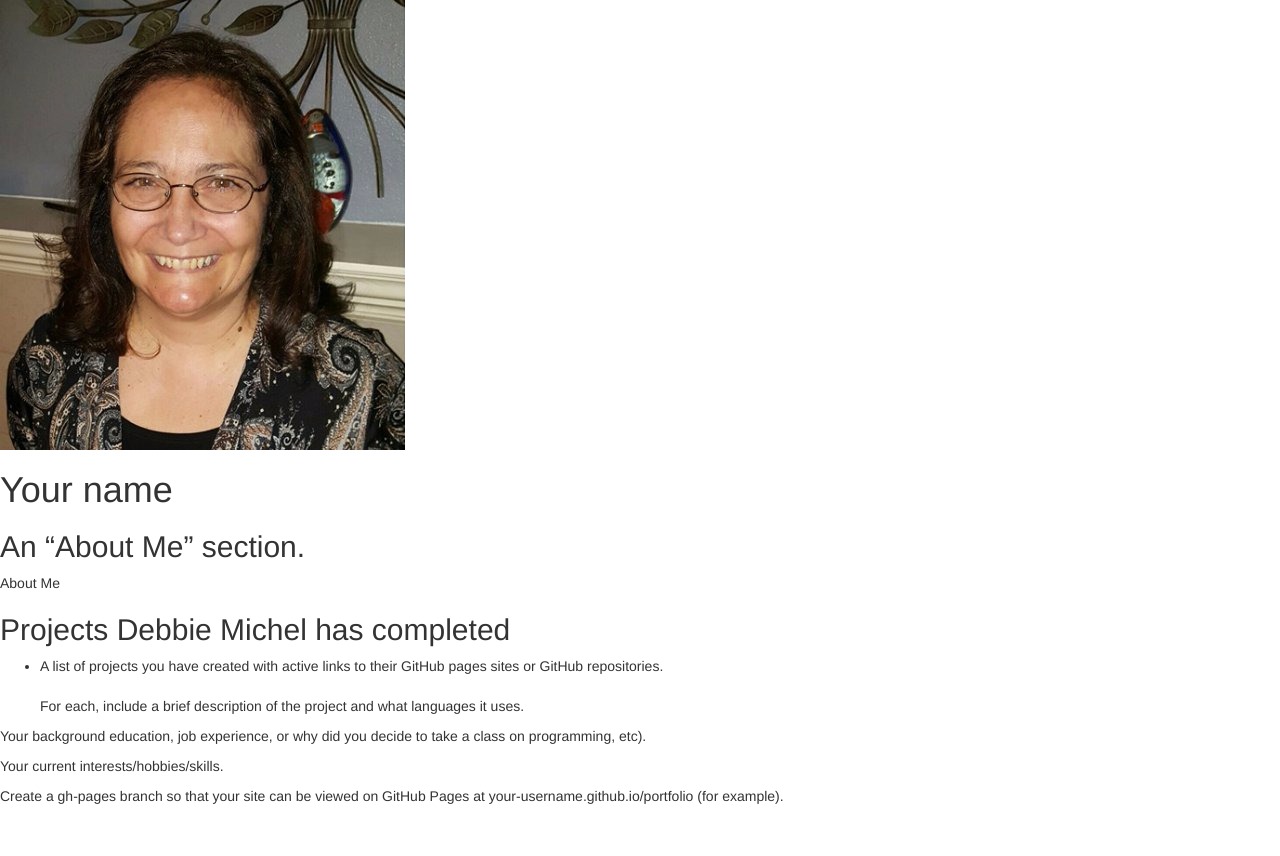
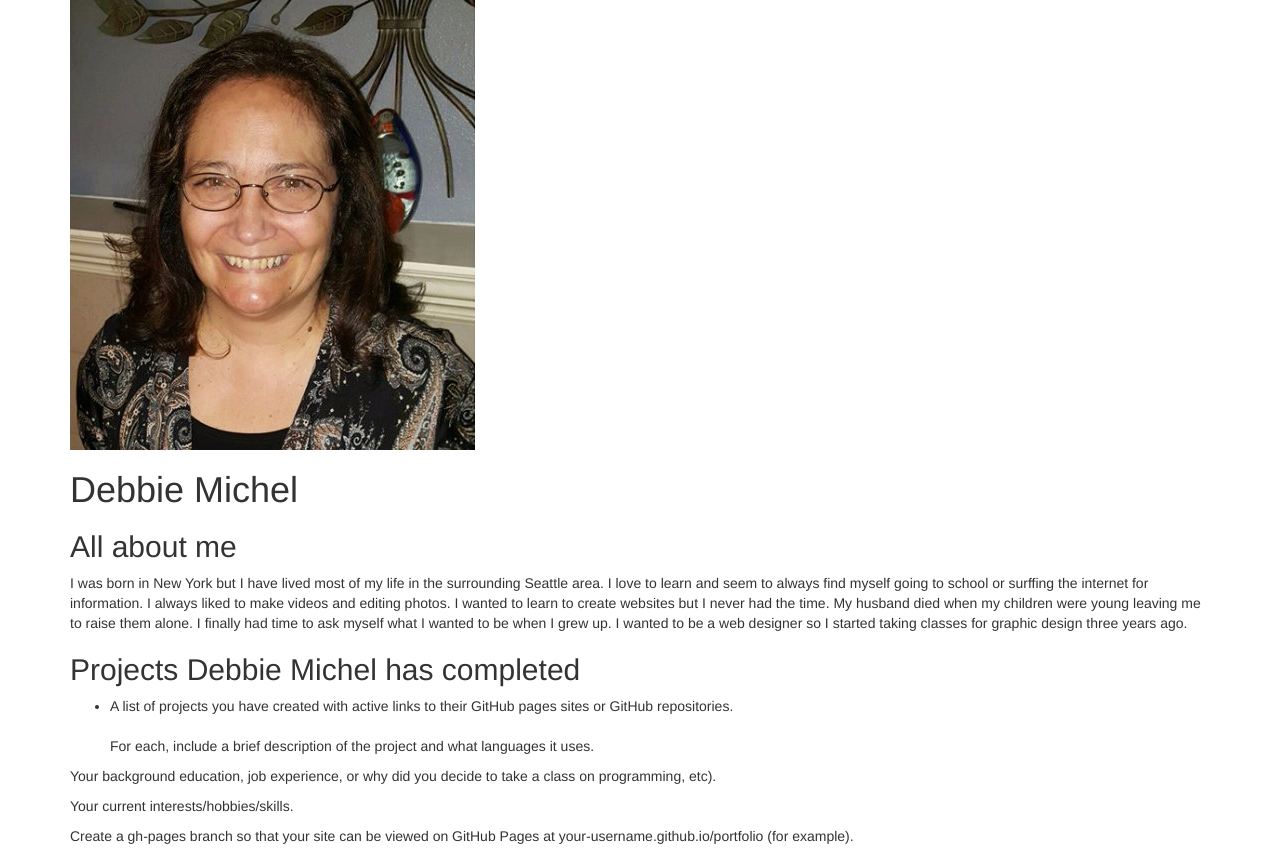
Before and after one commit to pursaa/portfolio, a plain HTML site: page index.html in a window 1280 px wide. Before the commit the page ends 816 px from the top, so only its background shows below. Drawn offline with Linux system fonts and the light colour scheme.

Commit message:
Create a container class and add information about myself

```diff
--- a/index.html
+++ b/index.html
@@ -7,16 +7,16 @@
     <link href="css/bootstrap.css" rel="stylesheet" type="text/css">
   </head>
   <body>
-
+    <div class="container">
       <!--My picture-->
 
       <img src="img/debbie-michel.png" alt="Photo of Debbie Michel">
-    <h1>Your name</h1>
+      <h1>Debbie Michel</h1>
 
       <!--About Me-->
 
-    <h2>An “About Me” section.</h2>
-    <p>About Me</p>
+      <h2>All about me</h2>
+      <p>I was born in New York but I have lived most of my life in the surrounding Seattle area.  I love to learn and seem to always find myself going to school or surffing the internet for information.  I always liked to make videos and editing photos.  I wanted to learn to create websites but I never had the time.  My husband died when my children were young leaving me to raise them alone.  I finally had time to ask myself what I wanted to be when I grew up.  I wanted to be a web designer so I started taking classes for graphic design three years ago.</p>
 
       <!--My projects-->
 
@@ -36,6 +36,6 @@
       <p>Your current interests/hobbies/skills.</p>
 
       <p>Create a gh-pages branch so that your site can be viewed on GitHub Pages at your-username.github.io/portfolio (for example).</p>
-
+    </div>
   </body>
 </html>
```
Lines whose indentation alone changed are shown as unchanged.
